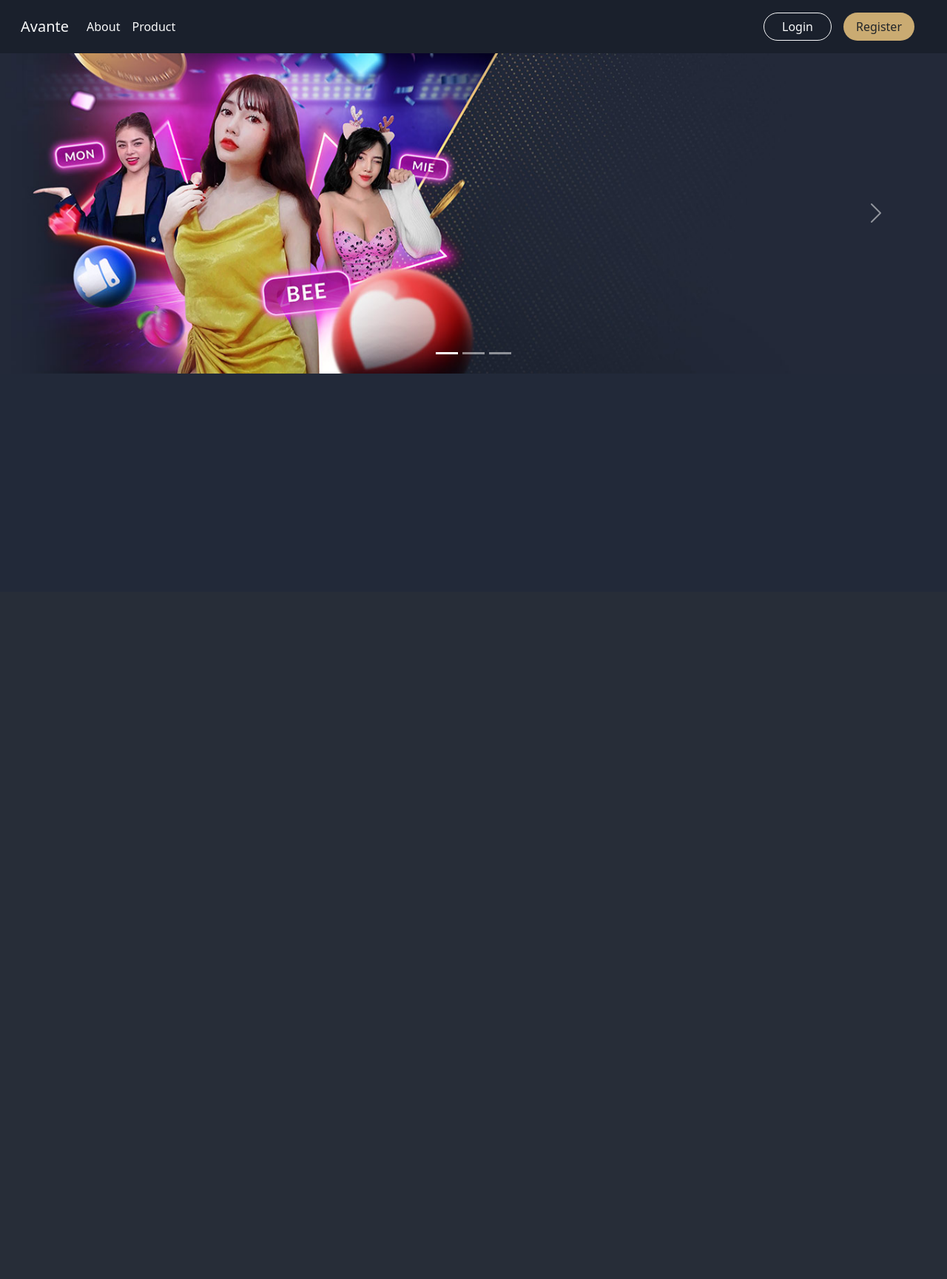
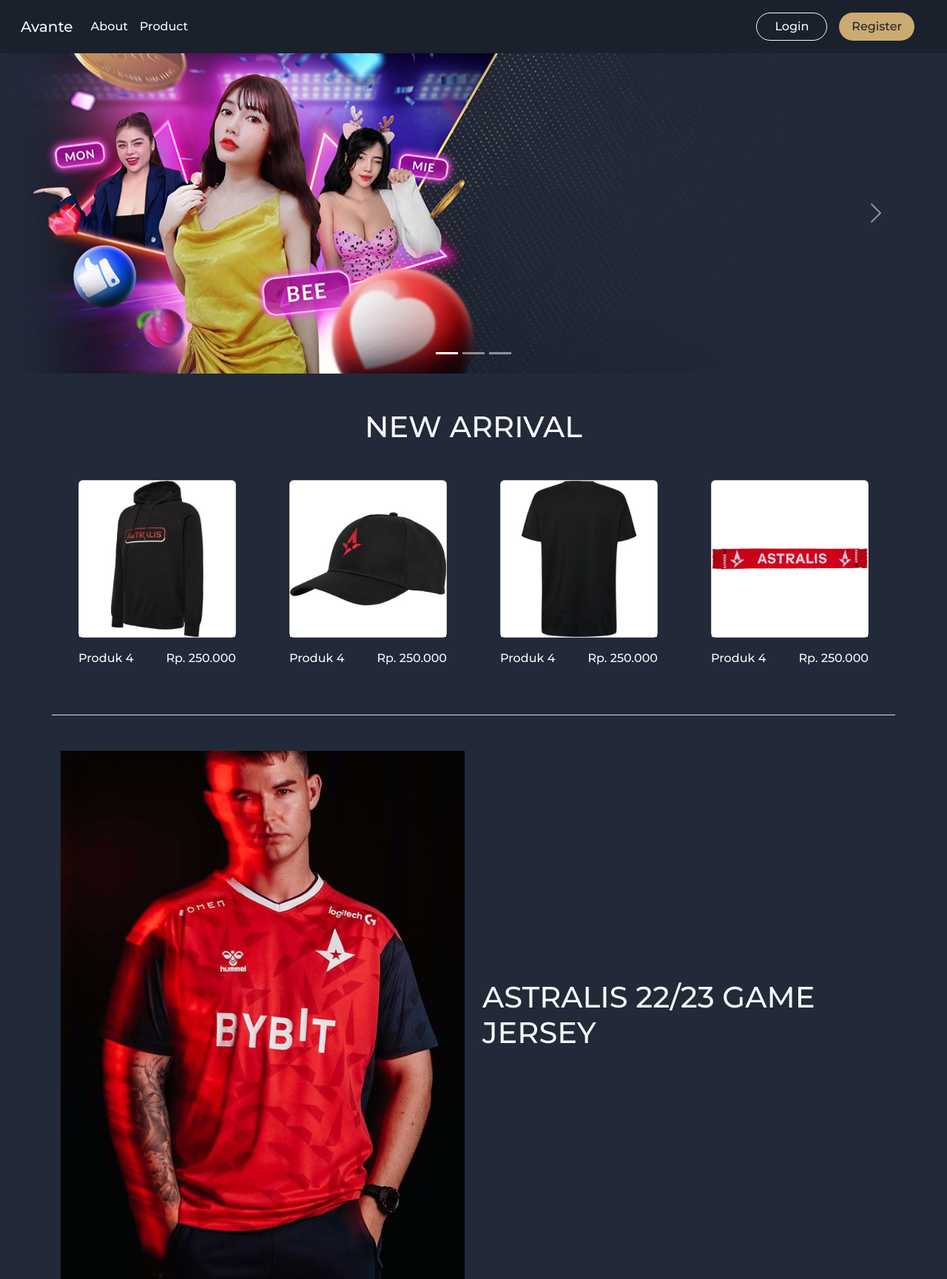
Before and after one commit to xenuver/Avante_project, a Django app: page / in a window 1280 px wide. Shown: the whole page at 74% size. Before the commit the page ends 505 px from the top, so only its background shows below. Run offline with Django 3.2, Linux system fonts and the light colour scheme.

Commit message:
Buat New Arival dan Showcase (Nanti Gambar Diganti)

```diff
--- a/static/css/styles.css
+++ b/static/css/styles.css
@@ -9,4 +9,5 @@
 }
 body {
     background-color: #222939;
+    font-family: 'Montserrat', sans-serif;
 }
--- a/templates/index.html
+++ b/templates/index.html
@@ -7,6 +7,9 @@
     <title>Homepage</title>
     <link href="https://cdn.jsdelivr.net/npm/bootstrap@5.3.0-alpha3/dist/css/bootstrap.min.css" rel="stylesheet" integrity="sha384-KK94CHFLLe+nY2dmCWGMq91rCGa5gtU4mk92HdvYe+M/SXH301p5ILy+dN9+nJOZ" crossorigin="anonymous">
     <link href="../static\css/styles.css" rel="stylesheet">
+    <link rel="preconnect" href="https://fonts.googleapis.com">
+    <link rel="preconnect" href="https://fonts.gstatic.com" crossorigin>
+    <link href="https://fonts.googleapis.com/css2?family=Montserrat:wght@500&display=swap" rel="stylesheet">
 </head>
 <body>
     <nav class="navbar navbar-expand-lg navbar-light p-3 sticky-top text-light mb-0" style="background-color: #1A202C;">
@@ -61,6 +64,58 @@
         </div>
       </div>
 
+      <div class="container border-bottom pb-5">
+        <h1 class="text-light text-center my-5">NEW ARRIVAL</h1>
+        <div class="row">
+          <div class="col-12 col-lg-3">
+            <div class="card mx-4 mb-3">
+              <img src="../static/image/item1.jpg" class="card-img-top" alt="Gambar 1">
+            </div>
+            <div class="card-body text-light mx-4 d-flex justify-content-lg-between">
+              <p class="card-text">Produk 4</p>
+              <p class="card-text d-flex ">Rp. 250.000</p>
+            </div>
+          </div>
+          <div class="col-12 col-lg-3">
+            <div class="card mx-4 mb-3">
+              <img src="../static/image/item2.jpg" class="card-img-top" alt="Gambar 2">
+            </div>
+            <div class="card-body text-light mx-4 d-flex justify-content-lg-between">
+              <p class="card-text">Produk 4</p>
+              <p class="card-text d-flex ">Rp. 250.000</p>
+            </div>
+          </div>
+          <div class="col-12 col-lg-3">
+            <div class="card mx-4 mb-3">
+              <img src="../static/image/item3.jpg" class="card-img-top d-block" alt="Gambar 3">
+            </div>
+            <div class="card-body text-light mx-4 d-flex justify-content-lg-between">
+              <p class="card-text">Produk 4</p>
+              <p class="card-text d-flex ">Rp. 250.000</p>
+            </div>
+          </div>
+          <div class="col-12 col-lg-3">
+            <div class="card mx-4 mb-3">
+              <img src="../static/image/item4.jpg" class="card-img-top" alt="Gambar 4">
+            </div>
+            <div class="card-body text-light mx-4 d-flex justify-content-lg-between">
+              <p class="card-text">Produk 4</p>
+              <p class="card-text d-flex ">Rp. 250.000</p>
+            </div>
+          </div>
+        </div>
+      </div>
+
+      <div class="container mt-5">
+        <div class="row">
+          <div class="col-md-6">
+            <img src="../static/image/display1.jpg" alt="Gambar Kiri" class="img-fluid">
+          </div>
+          <div class="col-md-6">
+            <h1 class="d-flex justify-content-center align-items-center flex-column px-4 py-2 px-sm-0 h-100 text-light">ASTRALIS 22/23 GAME JERSEY</h1>
+          </div>
+        </div>
+      </div>
 
 
       <script src="https://cdn.jsdelivr.net/npm/bootstrap@5.3.0-alpha3/dist/js/bootstrap.bundle.min.js" integrity="sha384-ENjdO4Dr2bkBIFxQpeoTz1HIcje39Wm4jDKdf19U8gI4ddQ3GYNS7NTKfAdVQSZe" crossorigin="anonymous"></script>
```
Also changed, not shown: static/image/display1.jpg (added), static/image/item1.jpg (added), static/image/item2.jpg (added), static/image/item3.jpg (added), static/image/item4.jpg (added).
